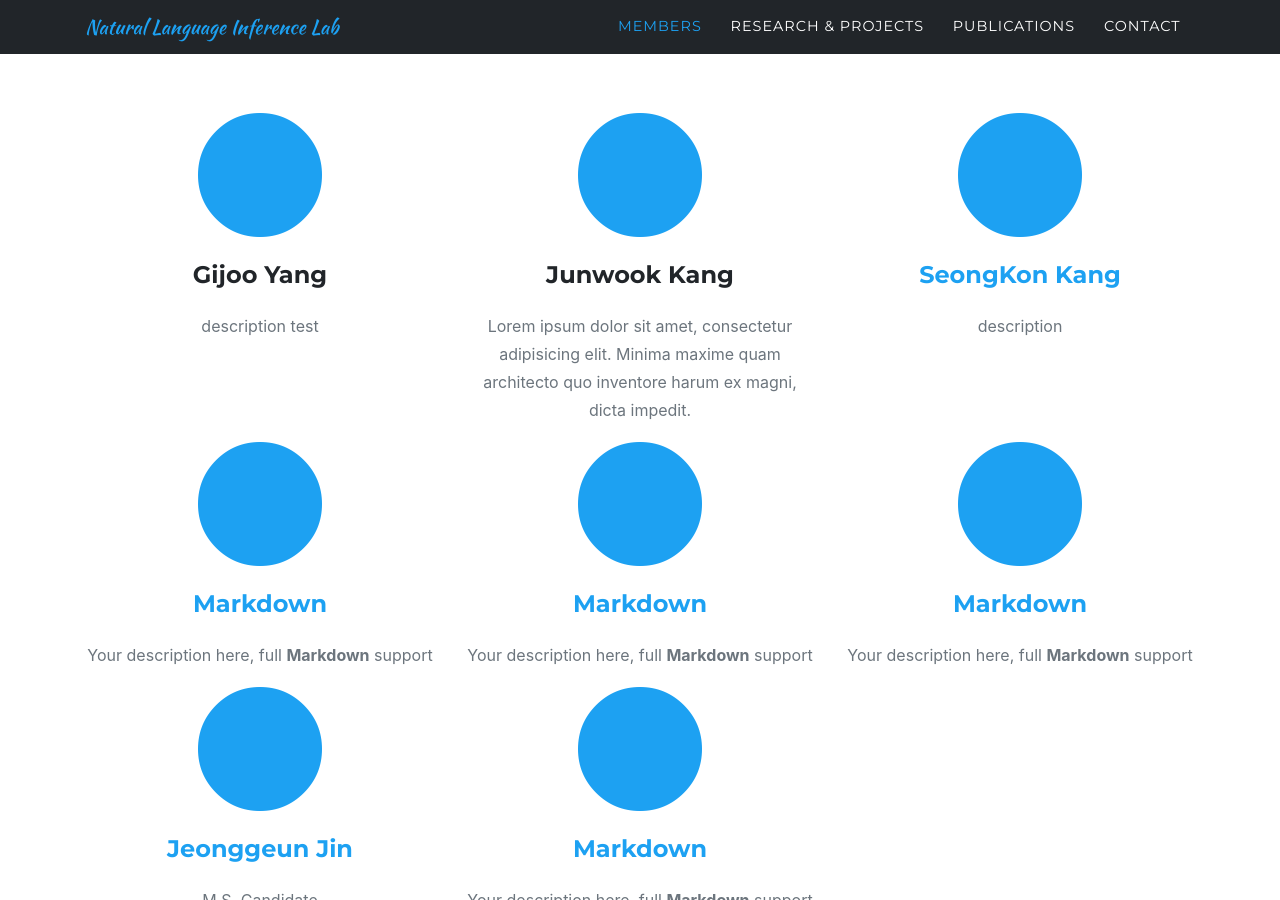
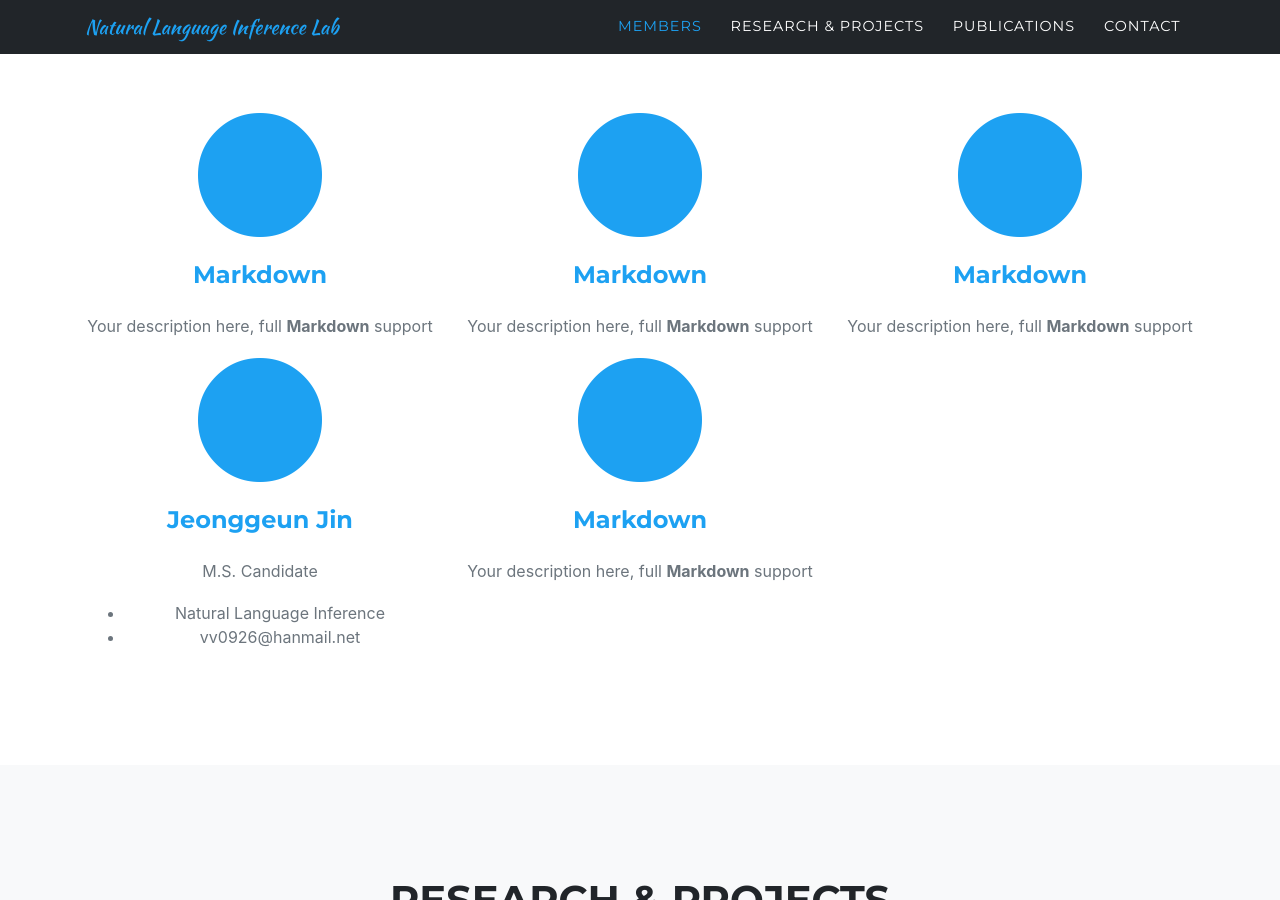
Before and after one commit to NaturalLanguageInference/NaturalLanguageInference.github.io, a Jekyll site: the page built from index.md, in a window 1280 px wide and 900 px high, scrolled down 1089 px. Built offline with Jekyll 4.4.1, drawn with Linux system fonts in a browser that asks for light colours; some web fonts are replaced; some of the changed text lies outside the part shown.

Commit message:
Update sitetext.yml

```diff
--- a/_data/sitetext.yml
+++ b/_data/sitetext.yml
@@ -4,20 +4,48 @@ header:
     button: More
     buttonlink: "#services"
 
+team:
+    title: "Professors"
+    text: ""
+    subtext: Lorem ipsum dolor sit amet, consectetur adipisicing elit. Aut eaque, laboriosam veritatis, quos non quis ad perspiciatis, totam corporis ea, alias ut unde. **Markdown** supported.
+    section: team
+    people:
+      - name: "Gijoo Yang"
+        role: "Lead Designer"
+        image: assets/img/team/500x500.jpg
+        social:
+          - url: https://twitter.com
+            icon: fab fa-twitter
+          - url: https://facebook.com
+            icon: fab fa-facebook-f
+          - url: https://linkedin.com
+            icon: fab fa-linkedin-in
+      - name: "Larry Parker"
+        role: "Lead Marketer"
+        image: assets/img/team/2.jpg
+        social:
+          - url: https://twitter.com
+            icon: fab fa-twitter
+          - url: https://facebook.com
+            icon: fab fa-facebook-f
+          - url: https://linkedin.com
+            icon: fab fa-linkedin-in
+      - name: "Diana Perterson"
+        role: "Lead Developer"
+        image: assets/img/team/500x500.jpg
+        social:
+          - url: https://twitter.com
+            icon: fab fa-twitter
+          - url: https://facebook.com
+            icon: fab fa-facebook-f
+          - url: https://linkedin.com
+            icon: fab fa-linkedin-in
+
 services:
     title: "Members"
     text: ""
     section: services
     list:
-      - title: "Gijoo Yang"
-        desc: "description \n test"
-        img: fas fa-shopping-cart #find more at https://fontawesome.com/icons
-      - title: "Junwook Kang"
-        desc: "Lorem ipsum dolor sit amet, consectetur adipisicing elit. Minima maxime quam architecto quo inventore harum ex magni, dicta impedit."
-        img: fas fa-laptop
-      - title: "[SeongKon Kang](https://en.wikipedia.org/wiki/Markdown)"
-        desc: "description"
-        img: fab fa-markdown
       - title: "[Markdown](https://en.wikipedia.org/wiki/Markdown)"
         desc: "Your description here, full **Markdown** support"
         img: fab fa-markdown
@@ -95,46 +123,9 @@ clients:
         url: https://github.com/raviriley/agency-jekyll-theme
         logo: assets/img/clients/creative-market.jpg
 
-team:
-    title: "OUR AMAZING TEAM"
-    text: "Lorem ipsum dolor sit amet consectetur."
-    subtext: Lorem ipsum dolor sit amet, consectetur adipisicing elit. Aut eaque, laboriosam veritatis, quos non quis ad perspiciatis, totam corporis ea, alias ut unde. **Markdown** supported.
-    section: team
-    people:
-      - name: "Kay Garland"
-        role: "Lead Designer"
-        image: assets/img/team/500x500.jpg
-        social:
-          - url: https://twitter.com
-            icon: fab fa-twitter
-          - url: https://facebook.com
-            icon: fab fa-facebook-f
-          - url: https://linkedin.com
-            icon: fab fa-linkedin-in
-      - name: "Larry Parker"
-        role: "Lead Marketer"
-        image: assets/img/team/2.jpg
-        social:
-          - url: https://twitter.com
-            icon: fab fa-twitter
-          - url: https://facebook.com
-            icon: fab fa-facebook-f
-          - url: https://linkedin.com
-            icon: fab fa-linkedin-in
-      - name: "Diana Perterson"
-        role: "Lead Developer"
-        image: assets/img/team/500x500.jpg
-        social:
-          - url: https://twitter.com
-            icon: fab fa-twitter
-          - url: https://facebook.com
-            icon: fab fa-facebook-f
-          - url: https://linkedin.com
-            icon: fab fa-linkedin-in
-
 contact:
     title: "Contact Us"
-    text: "Lorem ipsum or call 123456789"
+    text: "Send Mail or call @@@"
     section: contact
 
 footer:
@@ -142,14 +133,6 @@ footer:
     social:
       - url: https://twitter.com
         icon: "fab fa-twitter"
-      - url: https://facebook.com
-        icon: "fab fa-facebook-f"
-      - url: https://linkedin.com
-        icon: "fab fa-linkedin-in"
-      - url: https://github.com/raviriley/agency-jekyll-theme
-        icon: "fab fa-github"
-      - url: https://instagram.com
-        icon: "fab fa-instagram"
 
 
 # {{ site.data.sitetext.ex.ex | markdownify | default: example }}
```
